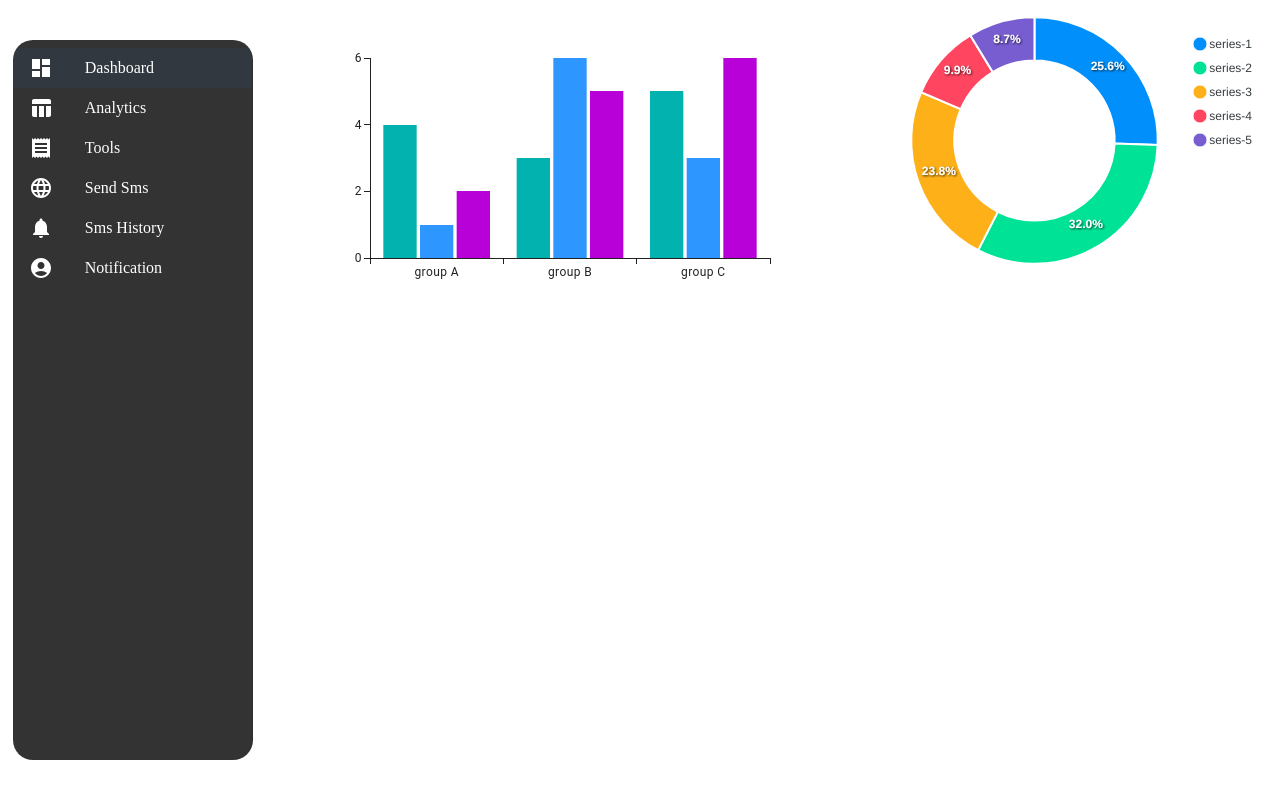
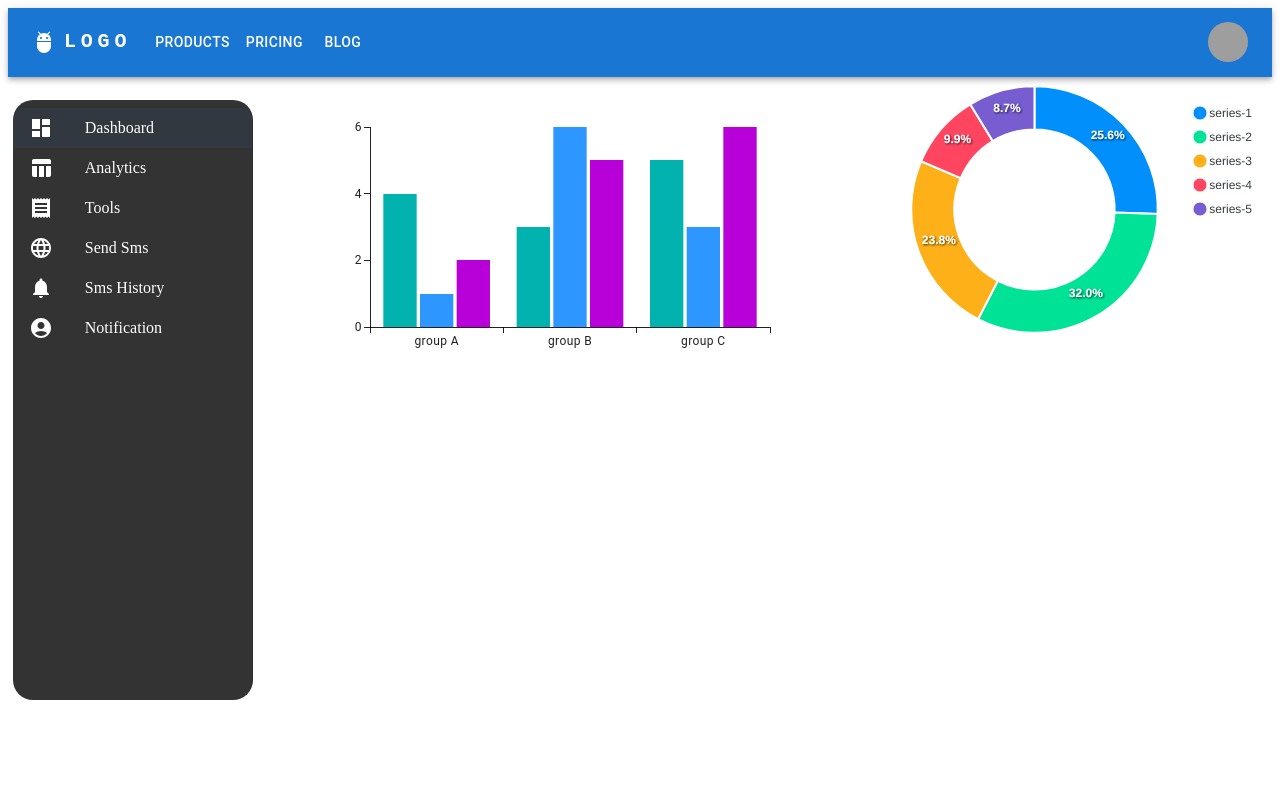
Before and after one commit to kishorpau/Project-Main, a React (Vite) app: page /Dashboard in a window 1280 px wide. Built offline with nearby package versions, Linux system fonts and the light colour scheme; grey boxes are pictures that could not be loaded.

Commit message:
added Navbar

```diff
--- /dev/null
+++ b/src/components/Navbar.jsx
@@ -0,0 +1,159 @@
+import * as React from 'react';
+import AppBar from '@mui/material/AppBar';
+import Box from '@mui/material/Box';
+import Toolbar from '@mui/material/Toolbar';
+import IconButton from '@mui/material/IconButton';
+import Typography from '@mui/material/Typography';
+import Menu from '@mui/material/Menu';
+import MenuIcon from '@mui/icons-material/Menu';
+import Container from '@mui/material/Container';
+import Avatar from '@mui/material/Avatar';
+import Button from '@mui/material/Button';
+import Tooltip from '@mui/material/Tooltip';
+import MenuItem from '@mui/material/MenuItem';
+import AdbIcon from '@mui/icons-material/Adb';
+
+const pages = ['Products', 'Pricing', 'Blog'];
+const settings = ['Profile', 'Account', 'Dashboard', 'Logout'];
+
+function ResponsiveAppBar() {
+  const [anchorElNav, setAnchorElNav] = React.useState(null);
+  const [anchorElUser, setAnchorElUser] = React.useState(null);
+
+  const handleOpenNavMenu = (event) => {
+    setAnchorElNav(event.currentTarget);
+  };
+  const handleOpenUserMenu = (event) => {
+    setAnchorElUser(event.currentTarget);
+  };
+
+  const handleCloseNavMenu = () => {
+    setAnchorElNav(null);
+  };
+
+  const handleCloseUserMenu = () => {
+    setAnchorElUser(null);
+  };
+
+  return (
+    <AppBar position="static">
+      <Container maxWidth="xl">
+        <Toolbar disableGutters>
+          <AdbIcon sx={{ display: { xs: 'none', md: 'flex' }, mr: 1 }} />
+          <Typography
+            variant="h6"
+            noWrap
+            component="a"
+            href="#app-bar-with-responsive-menu"
+            sx={{
+              mr: 2,
+              display: { xs: 'none', md: 'flex' },
+              fontFamily: 'monospace',
+              fontWeight: 700,
+              letterSpacing: '.3rem',
+              color: 'inherit',
+              textDecoration: 'none',
+            }}
+          >
+            LOGO
+          </Typography>
+
+          <Box sx={{ flexGrow: 1, display: { xs: 'flex', md: 'none' } }}>
+            <IconButton
+              size="large"
+              aria-label="account of current user"
+              aria-controls="menu-appbar"
+              aria-haspopup="true"
+              onClick={handleOpenNavMenu}
+              color="inherit"
+            >
+              <MenuIcon />
+            </IconButton>
+            <Menu
+              id="menu-appbar"
+              anchorEl={anchorElNav}
+              anchorOrigin={{
+                vertical: 'bottom',
+                horizontal: 'left',
+              }}
+              keepMounted
+              transformOrigin={{
+                vertical: 'top',
+                horizontal: 'left',
+              }}
+              open={Boolean(anchorElNav)}
+              onClose={handleCloseNavMenu}
+              sx={{ display: { xs: 'block', md: 'none' } }}
+            >
+              {pages.map((page) => (
+                <MenuItem key={page} onClick={handleCloseNavMenu}>
+                  <Typography sx={{ textAlign: 'center' }}>{page}</Typography>
+                </MenuItem>
+              ))}
+            </Menu>
+          </Box>
+          <AdbIcon sx={{ display: { xs: 'flex', md: 'none' }, mr: 1 }} />
+          <Typography
+            variant="h5"
+            noWrap
+            component="a"
+            href="#app-bar-with-responsive-menu"
+            sx={{
+              mr: 2,
+              display: { xs: 'flex', md: 'none' },
+              flexGrow: 1,
+              fontFamily: 'monospace',
+              fontWeight: 700,
+              letterSpacing: '.3rem',
+              color: 'inherit',
+              textDecoration: 'none',
+            }}
+          >
+            LOGO
+          </Typography>
+          <Box sx={{ flexGrow: 1, display: { xs: 'none', md: 'flex' } }}>
+            {pages.map((page) => (
+              <Button
+                key={page}
+                onClick={handleCloseNavMenu}
+                sx={{ my: 2, color: 'white', display: 'block' }}
+              >
+                {page}
+              </Button>
+            ))}
+          </Box>
+          <Box sx={{ flexGrow: 0 }}>
+            <Tooltip title="Open settings">
+              <IconButton onClick={handleOpenUserMenu} sx={{ p: 0 }}>
+                <Avatar alt="Remy Sharp" src="/static/images/avatar/2.jpg" />
+              </IconButton>
+            </Tooltip>
+            <Menu
+              sx={{ mt: '45px' }}
+              id="menu-appbar"
+              anchorEl={anchorElUser}
+              anchorOrigin={{
+                vertical: 'top',
+                horizontal: 'right',
+              }}
+              keepMounted
+              transformOrigin={{
+                vertical: 'top',
+                horizontal: 'right',
+              }}
+              open={Boolean(anchorElUser)}
+              onClose={handleCloseUserMenu}
+            >
+              {settings.map((setting) => (
+                <MenuItem key={setting} onClick={handleCloseUserMenu}>
+                  <Typography sx={{ textAlign: 'center' }}>{setting}</Typography>
+                </MenuItem>
+              ))}
+            </Menu>
+          </Box>
+        </Toolbar>
+      </Container>
+    </AppBar>
+  );
+}
+export default ResponsiveAppBar;
--- a/src/components/SidePanel.jsx
+++ b/src/components/SidePanel.jsx
@@ -35,8 +35,8 @@
           boxSizing: 'border-box',
           backgroundColor: '#333',
           color: '#fff',
-          height: '90vh',
-          marginY: '5vh',
+          height: '75vh',
+          marginY: '12.5vh',
           marginLeft: '1%',
           borderRadius: '20px',
         },
--- a/src/pages/Analytics.jsx
+++ b/src/pages/Analytics.jsx
@@ -2,15 +2,18 @@
 import TrafficSourcesChart from "../charts/TrafficSourceChart"
 import SidePanel from "../components/SidePanel"
 import { Box } from "@mui/material"
-
+import Navbar from "../components/Navbar"
 
 const Analytics = () => {
   return (
+    <>
+    <Navbar/>
     <Box component="section" sx={{ display:"flex", justifyContent:"space-evenly" }}>
    <SidePanel/>
     <ProductTrendsChart/>
     <TrafficSourcesChart/>
  </Box>
+ </>
   )
 }
 
--- a/src/pages/Dashboard.jsx
+++ b/src/pages/Dashboard.jsx
@@ -3,12 +3,12 @@
 import NumberGraph from "../charts/NumberGraph"
 import { Box } from "@mui/material"
 import DonutChart from "../charts/DonutChart"
-
+import Navbar from "../components/Navbar"
 
 const Dashboard = () => {
   return (
     <>
-
+    <Navbar/>
    <Box component="section" sx={{ display:"flex" }}>
    <SidePanel/>
  <NumberGraph/>
--- a/src/pages/SendSms.jsx
+++ b/src/pages/SendSms.jsx
@@ -1,9 +1,12 @@
 import SidePanel from "../components/SidePanel"
-
+import Navbar from "../components/Navbar"
 
 const SendSms = () => {
   return (
+    <>
+    <Navbar/>
     <SidePanel/>
+    </>
   )
 }
 
--- a/src/pages/SmsHistory.jsx
+++ b/src/pages/SmsHistory.jsx
@@ -1,9 +1,12 @@
 import SidePanel from "../components/SidePanel"
-
+import Navbar from "../components/Navbar"
 
 const SmsHistory = () => {
   return (
+    <>
+    <Navbar/>
     <SidePanel/>
+    </>
   )
 }
 
--- a/src/pages/Tools.jsx
+++ b/src/pages/Tools.jsx
@@ -1,9 +1,12 @@
 import SelectAllTransferList from "../components/SelectAllTransferList";
 import SidePanel from "../components/SidePanel";
 import { Box, Button, Typography } from "@mui/material";
-
+import Navbar from "../components/Navbar"
 const Tools = () => {
   return (
+    <>
+    <Navbar/>
+
     <Box
       component="section"
       sx={{
@@ -28,6 +31,7 @@
         <SelectAllTransferList />
       </Box>
     </Box>
+    </>
   );
 };
 
```
